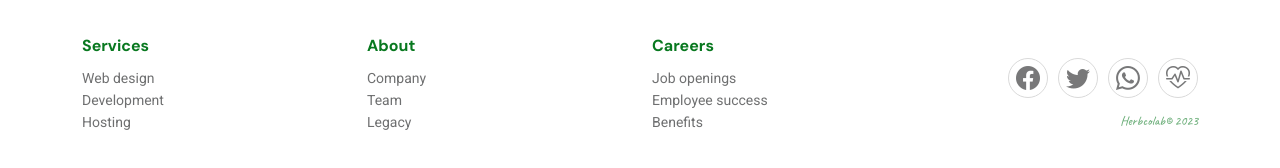
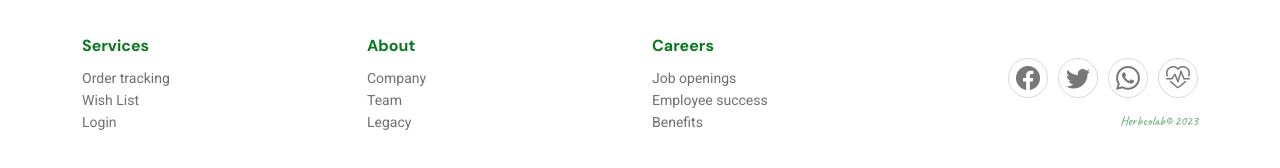
Before and after one commit to AbishekPerera/HerbCollab, a React (Create React App) app in the folder frontend/: page /system/seller-dashboard in a window 1280 px wide. Shown: the part 266-434 px from the top of the page. Built offline with nearby package versions, Linux system fonts and the light colour scheme.

Commit message:
footer component completed ui

```diff
--- a/frontend/src/components/Footer/Footer.jsx
+++ b/frontend/src/components/Footer/Footer.jsx
@@ -12,13 +12,13 @@ const Footer = () => {
                 <h3>Services</h3>
                 <ul>
                   <li>
-                    <a href="#">Web design</a>
+                    <a href="#">Order tracking</a>
                   </li>
                   <li>
-                    <a href="#">Development</a>
+                    <a href="#">Wish List</a>
                   </li>
                   <li>
-                    <a href="#">Hosting</a>
+                    <a href="#">Login</a>
                   </li>
                 </ul>
               </div>
```
